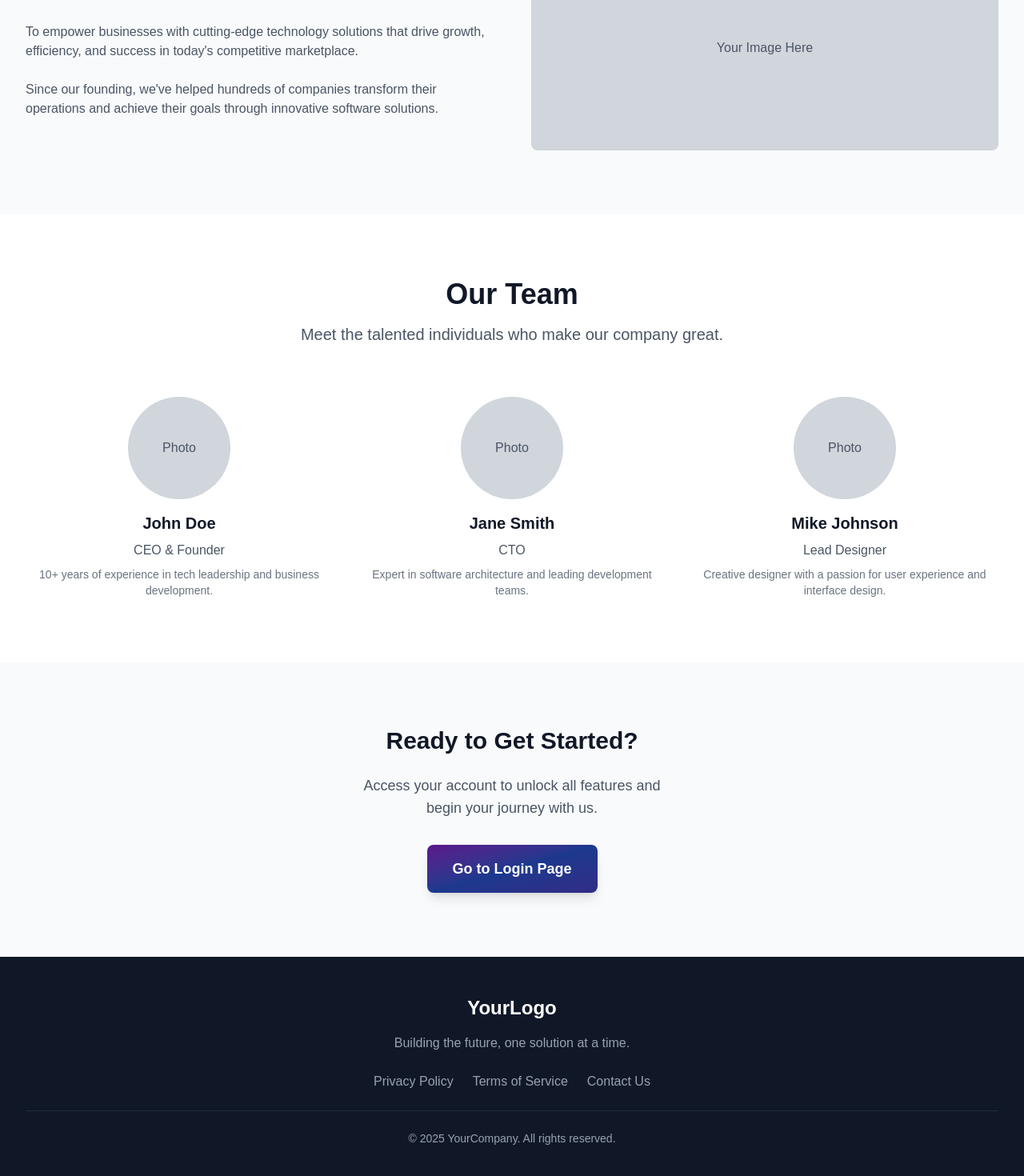
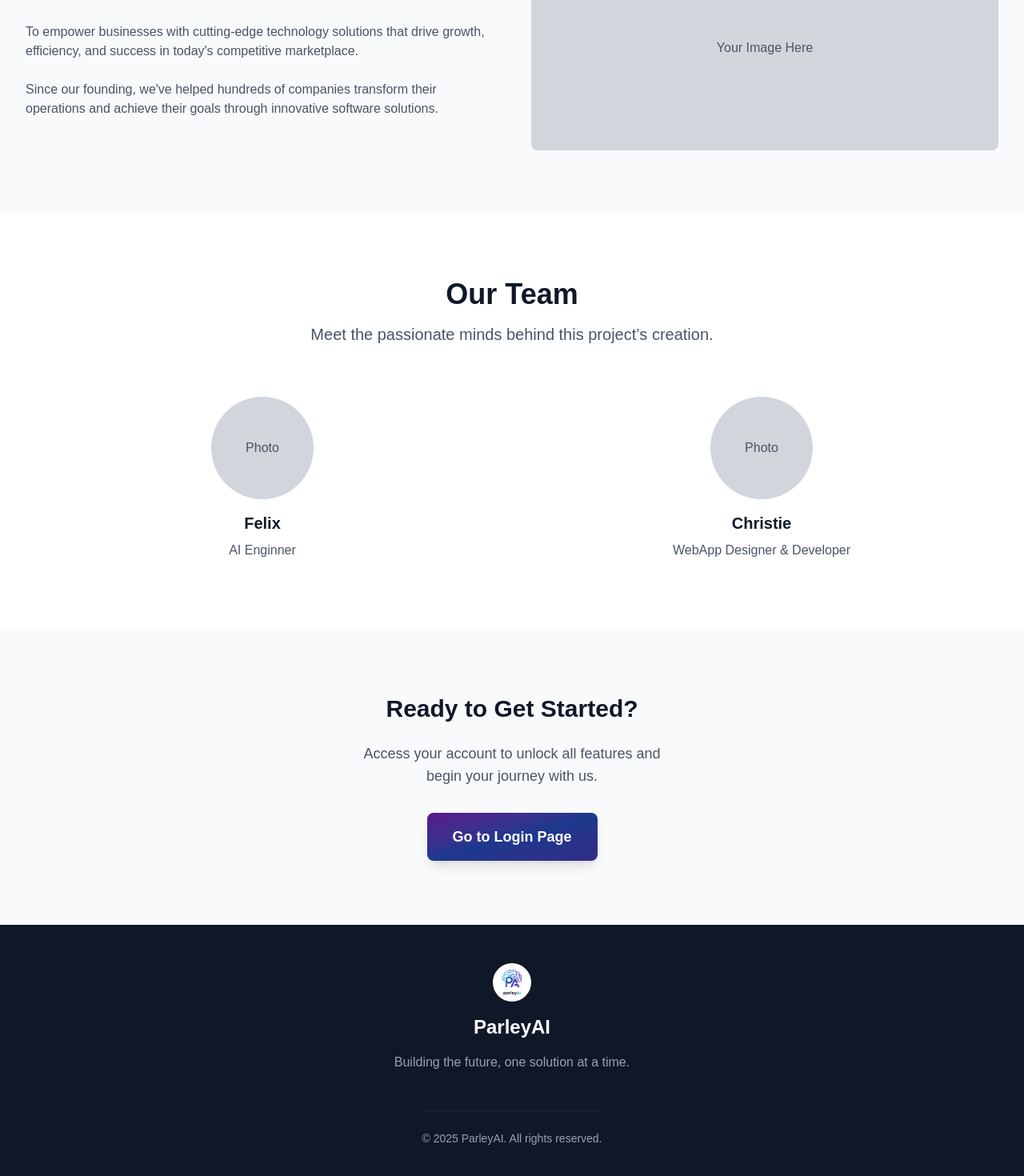
Before and after one commit to Chriztey/ParleyAI, a Next.js app: page /home in a window 1280 px wide. Shown: the part 808-2278 px from the top of the page at 80% size. Built offline with nearby package versions, Linux system fonts and the light colour scheme.

Commit message:
Updating Prject Logo & Name

```diff
--- a/src/app/components/Header.tsx
+++ b/src/app/components/Header.tsx
@@ -1,5 +1,5 @@
 import Image from "next/image";
-import Logo from '../assets/ceemo-logo.png'
+import Logo from '../assets/parley-ai-logo.png'
 
 type HeaderProps = {
   logout: () => void;
@@ -7,7 +7,7 @@ type HeaderProps = {
 
 export default function Header({ logout }: HeaderProps) {
   return (
-    <header className="relative backdrop-blur-xl bg-white/10 border-b border-white/20 shadow-xl">
+    <header className="relative backdrop-blur-xl bg-black/10 border-b border-white/20 shadow-xl">
       {/* Subtle background gradient overlay */}
       <div className="absolute inset-0 bg-gradient-to-r from-purple-500/5 via-blue-500/5 to-indigo-500/5 pointer-events-none"></div>
 
@@ -17,6 +17,8 @@ export default function Header({ logout }: HeaderProps) {
           {/* Glass logo container */}
           {/* <div className="relative w-12 h-12 backdrop-blur-sm bg-white/20 rounded-2xl border border-white/30 p-2 group-hover:bg-white/30 transition-all duration-300 hover:scale-105"> */}
             {/* <div className="absolute inset-0 rounded-2xl bg-gradient-to-br from-white/10 to-transparent pointer-events-none"></div> */}
+
+
             <Image
               src={Logo}
               alt="logo"
@@ -29,11 +31,11 @@ export default function Header({ logout }: HeaderProps) {
           {/* App name with glass text effect */}
           <div className="relative">
             <h1 className="text-2xl font-bold text-white drop-shadow-lg tracking-wide">
-              Cheemo
+              ParleyAI
             </h1>
-            <p className="text-sm text-white/70 font-medium -mt-1">
+            {/* <p className="text-sm text-white/70 font-medium -mt-1">
               Check Emotion
-            </p>
+            </p> */}
           </div>
         </div>
 
--- a/src/app/home/page.tsx
+++ b/src/app/home/page.tsx
@@ -1,6 +1,8 @@
 "use client";
 import { useState } from "react";
 import { useRouter } from "next/navigation";
+import Logo from "../assets/parley-ai-logo.png";
+import Image from "next/image";
 
 export default function LandingPage() {
   const [isMenuOpen, setIsMenuOpen] = useState<boolean>(false);
@@ -9,13 +11,13 @@ export default function LandingPage() {
   const scrollToSection = (sectionId: string): void => {
     const element = document.getElementById(sectionId);
     if (element) {
-      element.scrollIntoView({ behavior: 'smooth' });
+      element.scrollIntoView({ behavior: "smooth" });
     }
     setIsMenuOpen(false); // Close mobile menu after clicking
   };
 
   const goToLogin = (): void => {
-    router.push('/login');
+    router.push("/login");
   };
 
   return (
@@ -26,28 +28,28 @@ export default function LandingPage() {
           <div className="flex justify-between items-center h-16">
             {/* Logo */}
             <div className="flex-shrink-0">
-              <h1 className="text-2xl font-bold text-blue-600">YourLogo</h1>
+              <h1 className="text-2xl font-bold text-indigo-900">ParleyAI</h1>
             </div>
 
             {/* Desktop Menu */}
             <div className="hidden md:block">
               <div className="ml-10 flex items-baseline space-x-8">
                 <button
-                  onClick={() => scrollToSection('about')}
+                  onClick={() => scrollToSection("about")}
                   className="text-gray-700 hover:text-blue-600 px-3 py-2 text-sm font-medium transition-colors"
                 >
                   About Us
                 </button>
                 <button
-                  onClick={() => scrollToSection('team')}
+                  onClick={() => scrollToSection("team")}
                   className="text-gray-700 hover:text-blue-600 px-3 py-2 text-sm font-medium transition-colors"
                 >
                   Team
                 </button>
                 <button
-  onClick={goToLogin}
-  className="bg-gradient-to-br from-purple-900 via-blue-900 to-indigo-900 text-white px-4 py-2 rounded-md text-sm font-medium hover:scale-105 hover:shadow-lg transition-all duration-300"
->
+                  onClick={goToLogin}
+                  className="bg-gradient-to-br from-purple-900 via-blue-900 to-indigo-900 text-white px-4 py-2 rounded-md text-sm font-medium hover:scale-105 hover:shadow-lg transition-all duration-300"
+                >
                   Login
                 </button>
               </div>
@@ -59,11 +61,26 @@ export default function LandingPage() {
                 onClick={() => setIsMenuOpen(!isMenuOpen)}
                 className="text-gray-700 hover:text-blue-600 focus:outline-none"
               >
-                <svg className="h-6 w-6" fill="none" viewBox="0 0 24 24" stroke="currentColor">
+                <svg
+                  className="h-6 w-6"
+                  fill="none"
+                  viewBox="0 0 24 24"
+                  stroke="currentColor"
+                >
                   {isMenuOpen ? (
-                    <path strokeLinecap="round" strokeLinejoin="round" strokeWidth={2} d="M6 18L18 6M6 6l12 12" />
+                    <path
+                      strokeLinecap="round"
+                      strokeLinejoin="round"
+                      strokeWidth={2}
+                      d="M6 18L18 6M6 6l12 12"
+                    />
                   ) : (
-                    <path strokeLinecap="round" strokeLinejoin="round" strokeWidth={2} d="M4 6h16M4 12h16M4 18h16" />
+                    <path
+                      strokeLinecap="round"
+                      strokeLinejoin="round"
+                      strokeWidth={2}
+                      d="M4 6h16M4 12h16M4 18h16"
+                    />
                   )}
                 </svg>
               </button>
@@ -75,13 +92,13 @@ export default function LandingPage() {
             <div className="md:hidden">
               <div className="px-2 pt-2 pb-3 space-y-1 sm:px-3 bg-white border-t">
                 <button
-                  onClick={() => scrollToSection('about')}
+                  onClick={() => scrollToSection("about")}
                   className="text-gray-700 hover:text-blue-600 block px-3 py-2 text-base font-medium w-full text-left"
                 >
                   About Us
                 </button>
                 <button
-                  onClick={() => scrollToSection('team')}
+                  onClick={() => scrollToSection("team")}
                   className="text-gray-700 hover:text-blue-600 block px-3 py-2 text-base font-medium w-full text-left"
                 >
                   Team
@@ -103,13 +120,14 @@ export default function LandingPage() {
         <div className="max-w-7xl mx-auto px-4 sm:px-6 lg:px-8 py-24">
           <div className="text-center">
             <h1 className="text-4xl md:text-6xl font-bold mb-6">
-              Welcome to Our Company
+              Welcome to Our Project
             </h1>
             <p className="text-xl md:text-2xl mb-8 max-w-3xl mx-auto">
-              We create amazing solutions that help businesses grow and succeed in the digital world.
+              We create amazing solutions that help businesses grow and succeed
+              in the digital world.
             </p>
             <button
-              onClick={() => scrollToSection('about')}
+              onClick={() => scrollToSection("about")}
               className="bg-white text-blue-600 px-8 py-3 rounded-lg font-semibold hover:bg-gray-100 transition-colors"
             >
               Learn More
@@ -126,20 +144,25 @@ export default function LandingPage() {
               About Us
             </h2>
             <p className="text-xl text-gray-600 max-w-3xl mx-auto">
-              We are a passionate team dedicated to delivering innovative solutions that make a difference.
+              We are a passionate team dedicated to delivering innovative
+              solutions that make a difference.
             </p>
           </div>
 
           <div className="grid md:grid-cols-2 gap-12 items-center">
             <div>
-              <h3 className="text-2xl font-bold text-gray-900 mb-6">Our Mission</h3>
+              <h3 className="text-2xl font-bold text-gray-900 mb-6">
+                Our Mission
+              </h3>
               <p className="text-gray-600 mb-6">
-                To empower businesses with cutting-edge technology solutions that drive growth,
-                efficiency, and success in today's competitive marketplace.
+                To empower businesses with cutting-edge technology solutions
+                that drive growth, efficiency, and success in today's
+                competitive marketplace.
               </p>
               <p className="text-gray-600">
-                Since our founding, we've helped hundreds of companies transform their operations
-                and achieve their goals through innovative software solutions.
+                Since our founding, we've helped hundreds of companies transform
+                their operations and achieve their goals through innovative
+                software solutions.
               </p>
             </div>
             <div className="bg-gray-300 h-64 rounded-lg flex items-center justify-center">
@@ -157,21 +180,20 @@ export default function LandingPage() {
               Our Team
             </h2>
             <p className="text-xl text-gray-600 max-w-3xl mx-auto">
-              Meet the talented individuals who make our company great.
+              Meet the passionate minds behind this project’s creation.
             </p>
           </div>
 
-          <div className="grid md:grid-cols-3 gap-8">
+          <div className="grid md:grid-cols-2 gap-8">
             {/* Team Member 1 */}
             <div className="text-center">
               <div className="bg-gray-300 w-32 h-32 rounded-full mx-auto mb-4 flex items-center justify-center">
                 <span className="text-gray-600">Photo</span>
               </div>
-              <h3 className="text-xl font-semibold text-gray-900 mb-2">John Doe</h3>
-              <p className="text-gray-600 mb-2">CEO & Founder</p>
-              <p className="text-sm text-gray-500">
-                10+ years of experience in tech leadership and business development.
-              </p>
+              <h3 className="text-xl font-semibold text-gray-900 mb-2">
+                Felix
+              </h3>
+              <p className="text-gray-600 mb-2">AI Enginner</p>
             </div>
 
             {/* Team Member 2 */}
@@ -179,23 +201,10 @@ export default function LandingPage() {
               <div className="bg-gray-300 w-32 h-32 rounded-full mx-auto mb-4 flex items-center justify-center">
                 <span className="text-gray-600">Photo</span>
               </div>
-              <h3 className="text-xl font-semibold text-gray-900 mb-2">Jane Smith</h3>
-              <p className="text-gray-600 mb-2">CTO</p>
-              <p className="text-sm text-gray-500">
-                Expert in software architecture and leading development teams.
-              </p>
-            </div>
-
-            {/* Team Member 3 */}
-            <div className="text-center">
-              <div className="bg-gray-300 w-32 h-32 rounded-full mx-auto mb-4 flex items-center justify-center">
-                <span className="text-gray-600">Photo</span>
-              </div>
-              <h3 className="text-xl font-semibold text-gray-900 mb-2">Mike Johnson</h3>
-              <p className="text-gray-600 mb-2">Lead Designer</p>
-              <p className="text-sm text-gray-500">
-                Creative designer with a passion for user experience and interface design.
-              </p>
+              <h3 className="text-xl font-semibold text-gray-900 mb-2">
+                Christie
+              </h3>
+              <p className="text-gray-600 mb-2">WebApp Designer & Developer</p>
             </div>
           </div>
         </div>
@@ -209,13 +218,13 @@ export default function LandingPage() {
               Ready to Get Started?
             </h2>
             <p className="text-lg text-gray-600 mb-8">
-              Access your account to unlock all features and begin your journey with us.
+              Access your account to unlock all features and begin your journey
+              with us.
             </p>
             <button
               onClick={goToLogin}
               className="bg-gradient-to-br from-purple-900 via-blue-900 to-indigo-900 text-white px-8 py-4 rounded-lg text-lg font-semibold hover:scale-105 hover:shadow-lg transition-all duration-300  shadow-lg"
             >
-
               Go to Login Page
             </button>
           </div>
@@ -225,25 +234,23 @@ export default function LandingPage() {
       {/* Footer */}
       <footer className="bg-gray-900 text-white py-12">
         <div className="max-w-7xl mx-auto px-4 sm:px-6 lg:px-8">
-          <div className="text-center">
-            <h3 className="text-2xl font-bold mb-4">YourLogo</h3>
+          <div className="flex flex-col text-center items-center">
+            <div className="w-12 h-12 bg-white rounded-full flex items-center justify-center mb-4">
+              <Image
+                src={Logo}
+                alt="Your company logo"
+                width={60}
+                height={60}
+              />
+            </div>
+            <h3 className="text-2xl font-bold mb-4">ParleyAI</h3>
             <p className="text-gray-400 mb-6">
               Building the future, one solution at a time.
             </p>
-            <div className="flex justify-center space-x-6">
-              <a href="#" className="text-gray-400 hover:text-white transition-colors">
-                Privacy Policy
-              </a>
-              <a href="#" className="text-gray-400 hover:text-white transition-colors">
-                Terms of Service
-              </a>
-              <a href="#" className="text-gray-400 hover:text-white transition-colors">
-                Contact Us
-              </a>
-            </div>
+
             <div className="mt-6 pt-6 border-t border-gray-800">
               <p className="text-gray-400 text-sm">
-                © 2025 YourCompany. All rights reserved.
+                © 2025 ParleyAI. All rights reserved.
               </p>
             </div>
           </div>
--- a/src/app/layout.tsx
+++ b/src/app/layout.tsx
@@ -13,8 +13,8 @@ const geistMono = Geist_Mono({
 });
 
 export const metadata: Metadata = {
-  title: "Cheemo",
-  description: "Check Emotion",
+  title: "Parley AI",
+  description: "",
 };
 
 export default function RootLayout({
--- a/src/app/login/page.tsx
+++ b/src/app/login/page.tsx
@@ -5,7 +5,7 @@ import { onAuthStateChanged } from "firebase/auth";
 import { auth } from "../../lib/firebase";
 import { signInWithGoogle } from "../../lib/auth";
 import Image from "next/image";
-import Logo from '../assets/ceemo-logo.png'
+import Logo from '../assets/parley-ai-logo.png'
 
 export default function LoginPage() {
   const router = useRouter();
@@ -50,7 +50,7 @@ export default function LoginPage() {
         <div className="relative text-center">
           {/* Logo with glass effect */}
           <div className="w-24 h-24 mx-auto mb-6 relative">
-            <div className="absolute inset-0 backdrop-blur-sm bg-white/20 rounded-full border border-white/30"></div>
+            <div className="absolute inset-0 b bg-white rounded-full border border-white/30"></div>
             <Image
               src={Logo}
               alt="logo"
@@ -61,7 +61,7 @@ export default function LoginPage() {
           </div>
 
           <h1 className="text-3xl font-bold mb-3 text-white drop-shadow-lg">
-            Welcome to Cheemo
+            Welcome to Parley AI
           </h1>
           <p className="text-lg text-white/80 mb-8 font-medium">
             Your emotional wellness companion
```
Also changed, not shown: src/app/assets/parley-ai-logo.png (added), 1 other file (tests, documents, lock files or other folders).
